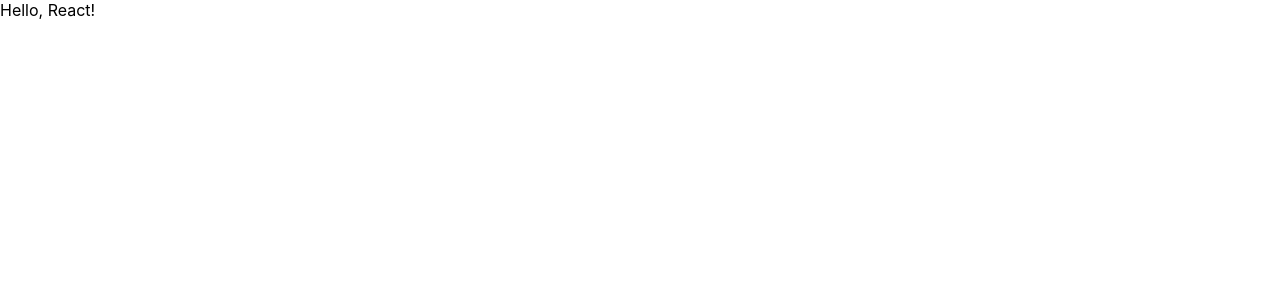
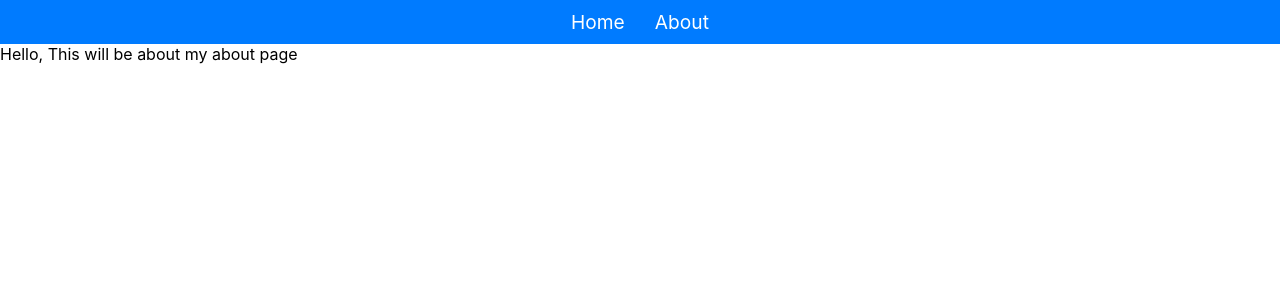
Before and after one commit to haophn01/Howie, a React (Create React App) app in the folder client/: page /About in a window 1280 px wide. Shown: the top 300 px of the page. Built offline with nearby package versions, Linux system fonts and the light colour scheme.

Commit message:
add some stuff to use

```diff
--- a/client/package.json
+++ b/client/package.json
@@ -12,6 +12,7 @@
     "cra-template-typescript": "1.2.0",
     "react": "^18.3.1",
     "react-dom": "^18.3.1",
+    "react-router-dom": "^7.1.1",
     "react-scripts": "^5.0.1",
     "typescript": "^4.4.2",
     "web-vitals": "^2.1.4"
--- a/client/src/App.tsx
+++ b/client/src/App.tsx
@@ -1,7 +1,37 @@
 import React from 'react';
+import { BrowserRouter as Router, Routes, Route,  Link } from 'react-router-dom';
+import Home from './pages/Home';
+import About from './pages/About';
+
 
 const App: React.FC = () => {
-    return <div>Hello, React!</div>;
+    return (
+      <Router>
+          <nav style={styles.nav}>
+              <Link to="/Home" style={styles.link}>Home</Link>
+              <Link to="/About" style={styles.link}>About</Link>
+          </nav>
+          <Routes>
+              <Route path="/Home" element={<Home />} />
+              <Route path="/About" element={<About />} />
+          </Routes>
+      </Router>
+  );
+};
+
+const styles = {
+  nav: {
+      display: 'flex',
+      justifyContent: 'center',
+      padding: '10px',
+      backgroundColor: '#007BFF',
+  },
+  link: {
+      margin: '0 15px',
+      color: 'white',
+      textDecoration: 'none',
+      fontSize: '1.2rem',
+  },
 };
 
 export default App;
--- /dev/null
+++ b/client/src/pages/About.tsx
@@ -0,0 +1,7 @@
+import React from 'react';
+
+const About: React.FC = () => {
+    return <div>Hello, This will be about my about page</div>;
+};
+
+export default About;
--- /dev/null
+++ b/client/src/pages/Home.tsx
@@ -0,0 +1,7 @@
+import React from 'react';
+
+const Home: React.FC = () => {
+    return <div>Hello, This will be your home page</div>;
+};
+
+export default Home;
```
Also changed, not shown: 1 other file (tests, documents, lock files or other folders).
